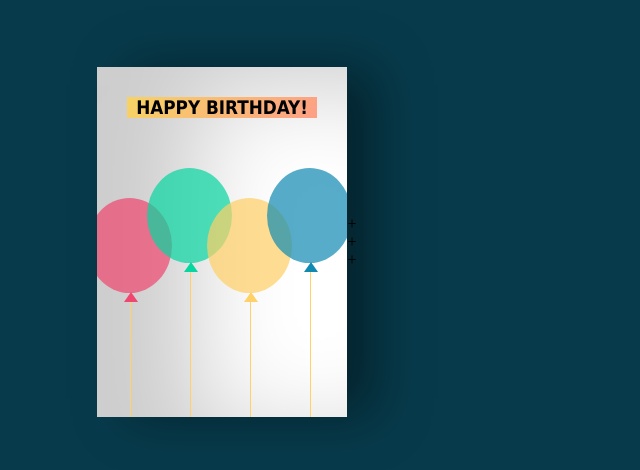
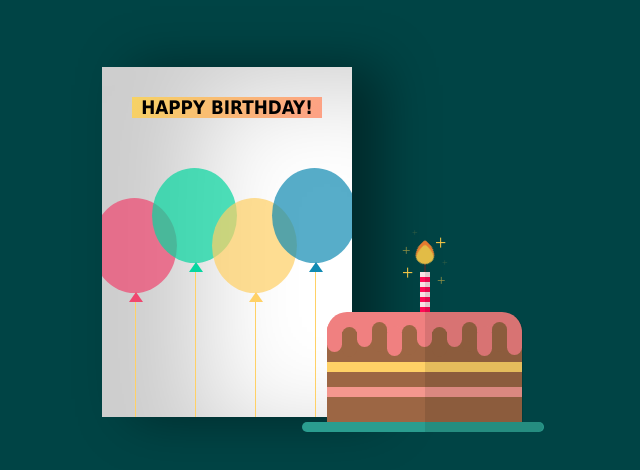
Before and after one commit to mayayan1121/hbd2021, a plain HTML site: page index.html in a window 1280 px wide. Shown: the part 166-636 px from the top of the page, without its empty margins (413-1053 px from the left). Drawn offline with Linux system fonts and the light colour scheme; a script that the page names is missing.

Commit message:
Update style.css

```diff
--- a/style.css
+++ b/style.css
@@ -3,7 +3,7 @@ body {
   align-items: center;
   justify-content: center;
   height:100vh;
-  background-color: #073b4c;
+  background-color: #004445;
 }
 
 .birthdayCard {
@@ -150,3 +150,173 @@ p {
 .birthdayCard:hover .happy {
   visibility:hidden;
 }
+
+body {
+  background-color: #004445;
+  display: flex;
+  justify-content:center;
+  align-items: center;
+  height: 100vh;
+}
+
+.container {
+  position: relative;
+}
+
+.bdayCake {
+  position: relative;
+  left:-50px;
+  top:180px;
+}
+
+.plate {
+  position: absolute;
+  width: 242px;
+  height:10px;
+  border-radius:10px;
+  background-color: #2a9d8f;
+}
+
+.plate:before {
+  content:"";
+  position: absolute;
+  width:195px;
+  height:90px;
+  background-color: #9c6644;
+  top:-90px;
+  left:25px;
+}
+
+.plate:after {
+  content:"";
+  position: absolute;
+  width:195px;
+  left:25px;
+  height:10px;
+  background-color: #ffd166;
+  top:-60px;
+  box-shadow: 0px 25px #f4978e;
+}
+
+.cream {
+  position: absolute;
+  background-color: #f08080;
+  width:195px;
+  height:20px;
+  left:25px;
+  top:-110px;
+  border-radius:20px 20px 0 0;
+}
+
+.cream:before {
+  content:"";
+  position: absolute;
+  background-color: #f08080;
+  width:15px;
+  height:30px;
+  top:10px;
+  border-radius:20px;
+  box-shadow: 15px 5px #9c6644, 30px -5px #f08080, 45px 0px #9c6644, 60px 4px #f08080, 75px 3px #9c6644, 90px -5px #f08080, 105px 5px #9c6644, 120px -5px #f08080, 135px 0px #9c6644, 150px 4px #f08080, 165px 0px #9c6644, 180px 3px #f08080;
+}
+
+.cream:after {
+  position: absolute;
+  content:"";
+  background-color: rgba(0,0,0,0.1);
+  width: 97.5px;
+  height:110px;
+  left:98px;
+  border-radius: 0 20px 0 0;
+}
+
+.candle {
+  position: absolute;
+  width: 10px;
+  height:40px;
+  background: repeating-linear-gradient(#fae0e4,
+  #fae0e4 5px, #ff0a54 5px, #ff0a54 10px);
+  box-shadow: inset -5px 0px rgba(0,0,0,0.1);
+  top: -150px;
+  left:118px;
+}
+
+.candle:before {
+  content:"";
+  position: absolute;
+  background-color: #333;
+  width:2px;
+  height:10px;
+  top:-10px;
+  left:4px;
+}
+
+.candle:after {
+  content:"";
+  position: absolute;
+  width:20px;
+  height: 20px;
+  background-color:#fcca46;
+  border-radius: 80% 15% 55% 50% / 55% 15% 80% 50%;
+  box-shadow: inset -3px 3px #fe7f2d;
+  transform: rotate(-45deg);
+  top:-28px;
+  left:-5px;
+  opacity:0.9;
+  animation: scale .5s ease-out infinite;
+}
+
+@keyframes scale {
+  0% {transform: scaleY(1) rotate(-45deg); opacity:0.9;}
+  50% {transform: scaleY(0.9) rotate(-45deg); opacity:0.8;}
+  100% {transform: scaleY(1) rotate(-45deg); opacity: 0.9;}
+}
+
+.flame {
+  position: absolute;
+}
+
+.flame:before {
+  content:"";
+  position: absolute;
+  background-color: rgba(0,0,0,0.1);
+  height:10px;
+  width:118px;
+  border-radius:0 10px 10px 0;
+  top:0;
+  left:123px;
+}
+
+.one {
+  position: absolute;
+  color: #fcca46;
+  font-size:20px;
+  top:-160px;
+  left: 100px;
+  text-shadow: 33px -30px #fcca46;
+  animation: flash .5s ease infinite alternate;
+}
+
+.two {
+  position: absolute;
+  color: #fcca46;
+  font-size:15px;
+  top:-180px;
+  left: 100px;
+  text-shadow: 35px 30px #fcca46;
+  animation: flash .8s ease infinite alternate;
+}
+
+.three {
+  position: absolute;
+  color: #fcca46;
+  font-size:10px;
+  top:-195px;
+  left: 110px;
+  text-shadow: 30px 30px #fcca46;
+  animation: flash .4s ease infinite alternate;
+}
+
+@keyframes flash {
+  from { opacity: 1; }
+  to { opacity: 0; }
+}
```
